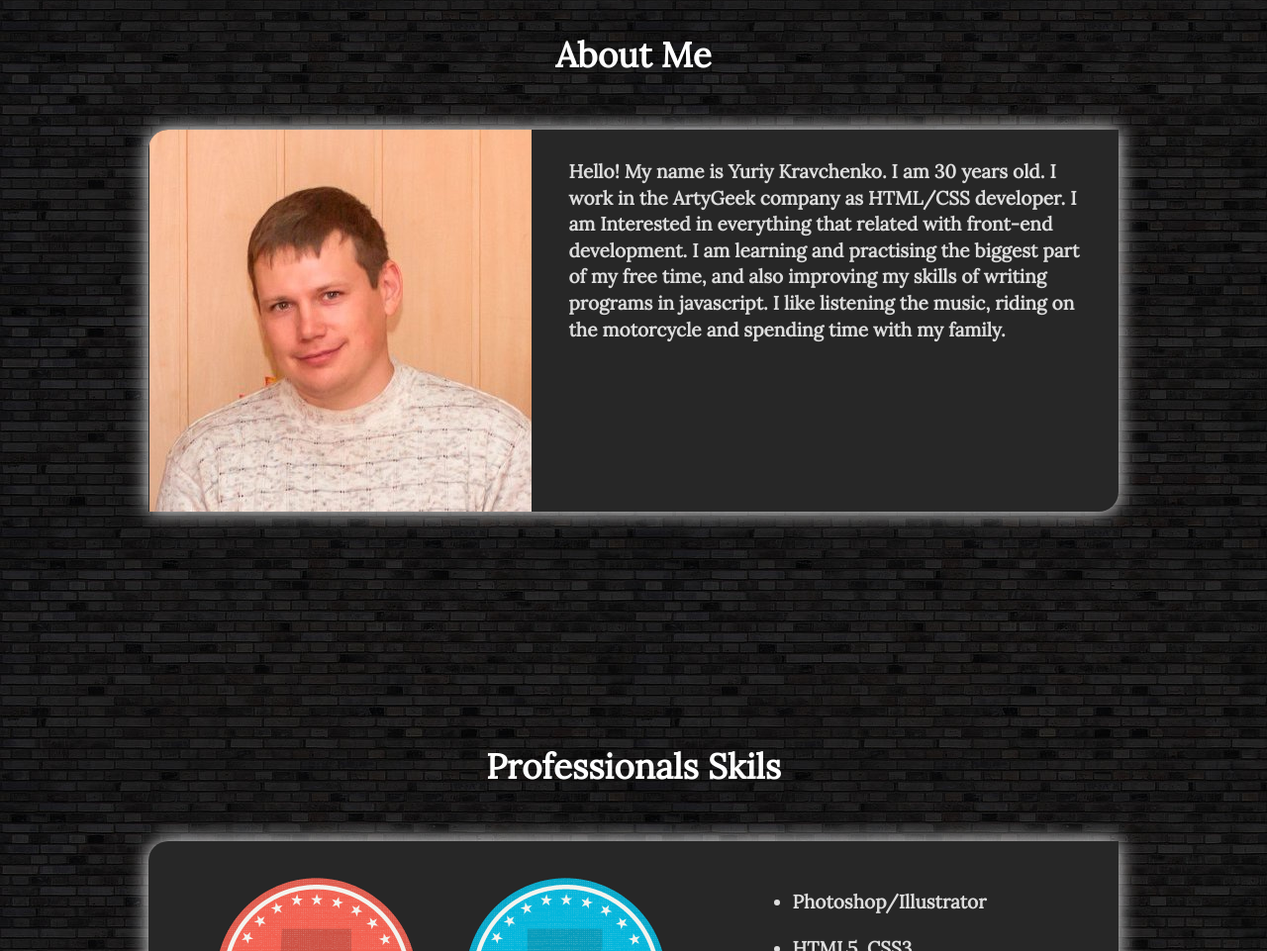
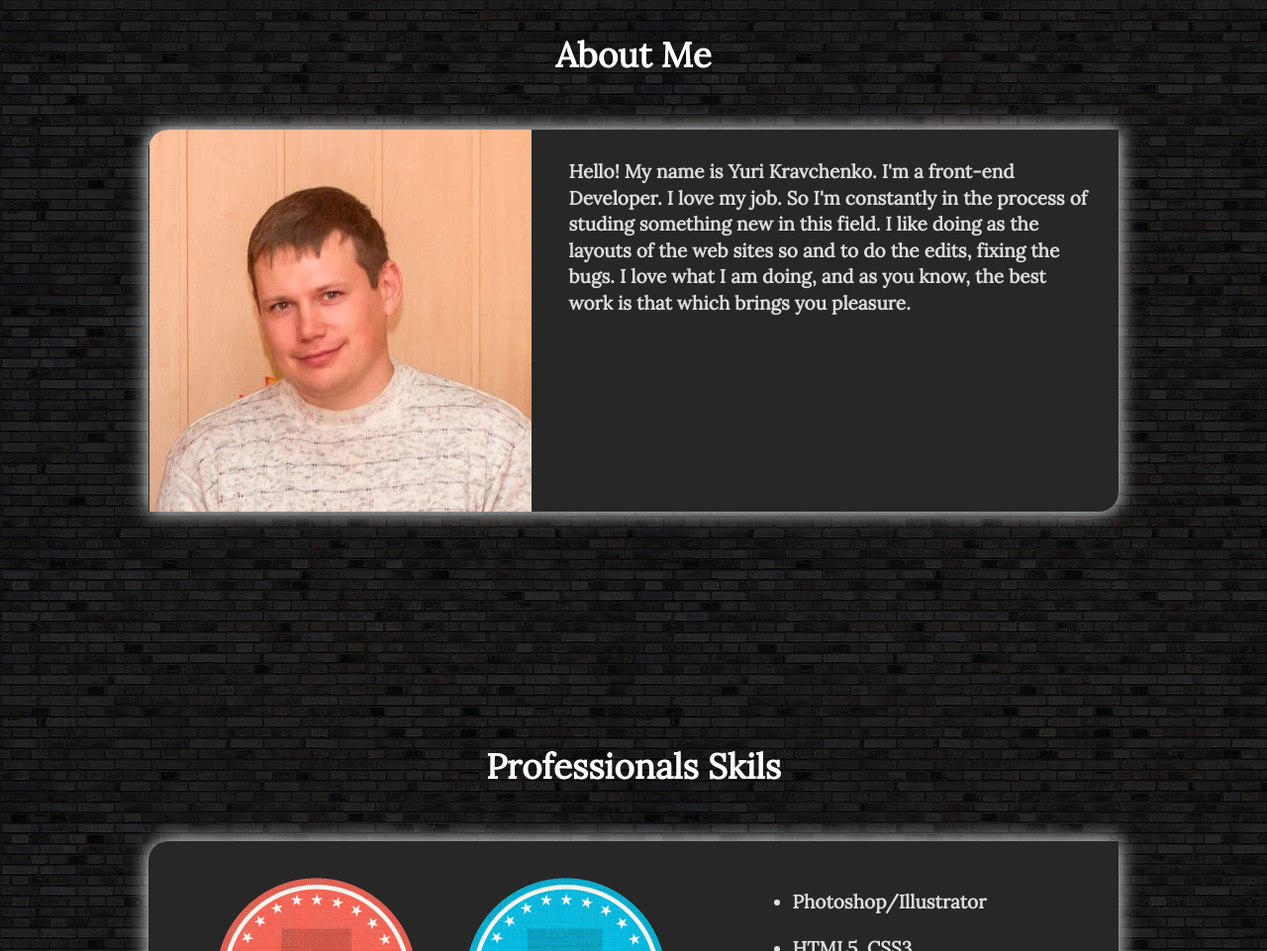
Before and after one commit to Yuriy777/Portfolio.github.io, a plain HTML site: page index.html in a window 1280 px wide. Shown: the part 982-1943 px from the top of the page at 99% size. Drawn offline with Linux system fonts and the light colour scheme; files whose address does not match are found by name.

Commit message:
Update index.html

```diff
--- a/index.html
+++ b/index.html
@@ -34,11 +34,12 @@
 					<div class="box">
 						<div class="photo"><img src="images/02.jpg" alt="photo"></div>
 						<div class="descriptive">
-							<p>Hello! My name is Yuriy Kravchenko. I am 30 years old.
-								I work in the ArtyGeek company as HTML/CSS developer.
-								I am Interested in everything that related with front-end development.
-								I am learning and practising the biggest part of my free time, and also improving my skills of writing programs in javascript.
-								I like listening the music, riding on the motorcycle and spending time with my family. </p>
+							<p>Hello! My name is Yuri Kravchenko.
+								I'm a front-end Developer. I love my job.
+								So I'm constantly in the process of studing something new in this field.
+								I like doing as the layouts of the web sites so and to do the edits, fixing the bugs.
+								I love what I am doing, and as you know, the best work is that which brings you pleasure.
+							</p>
 						</div>
 					</div>
 				</section>
```
